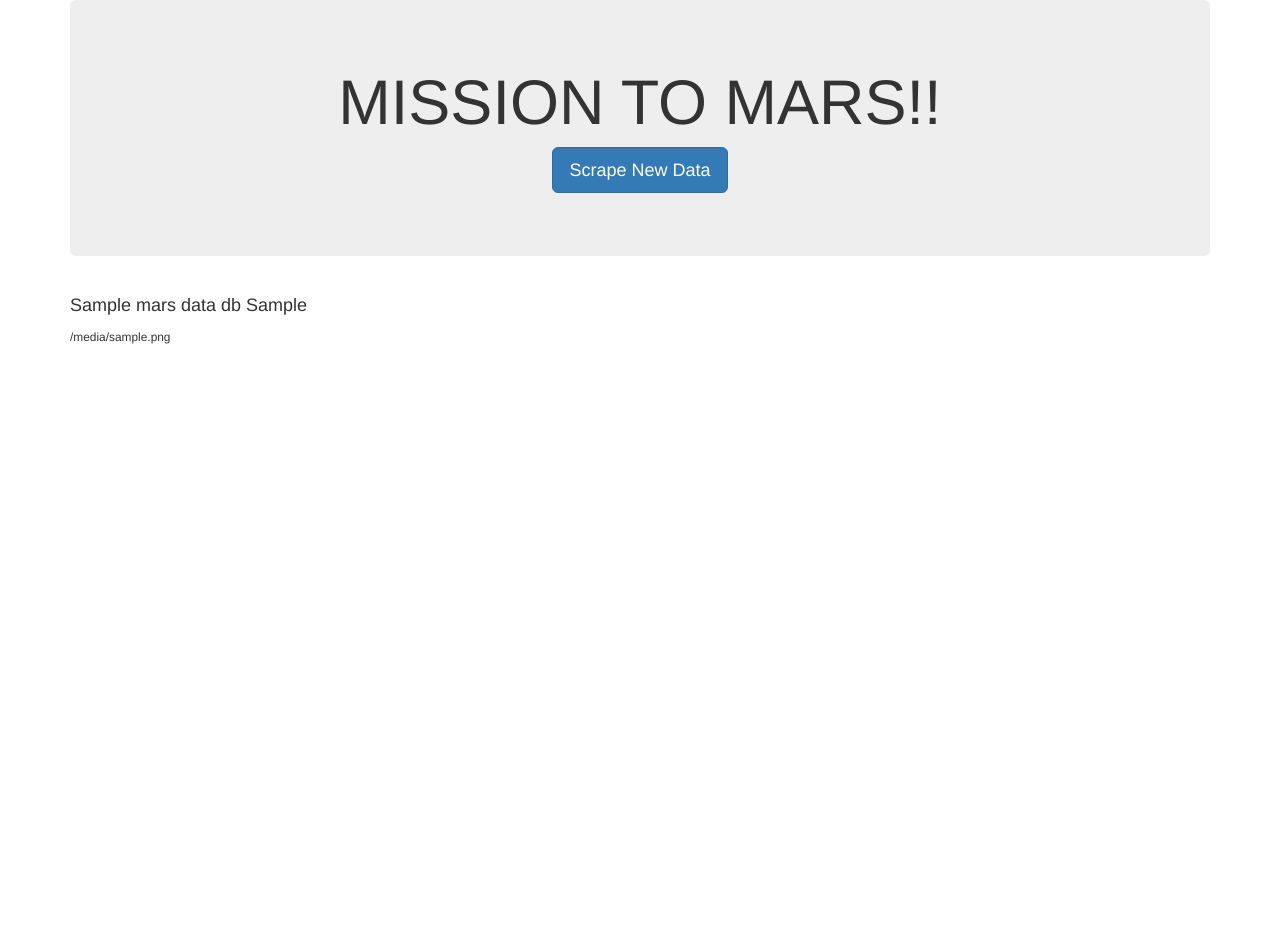
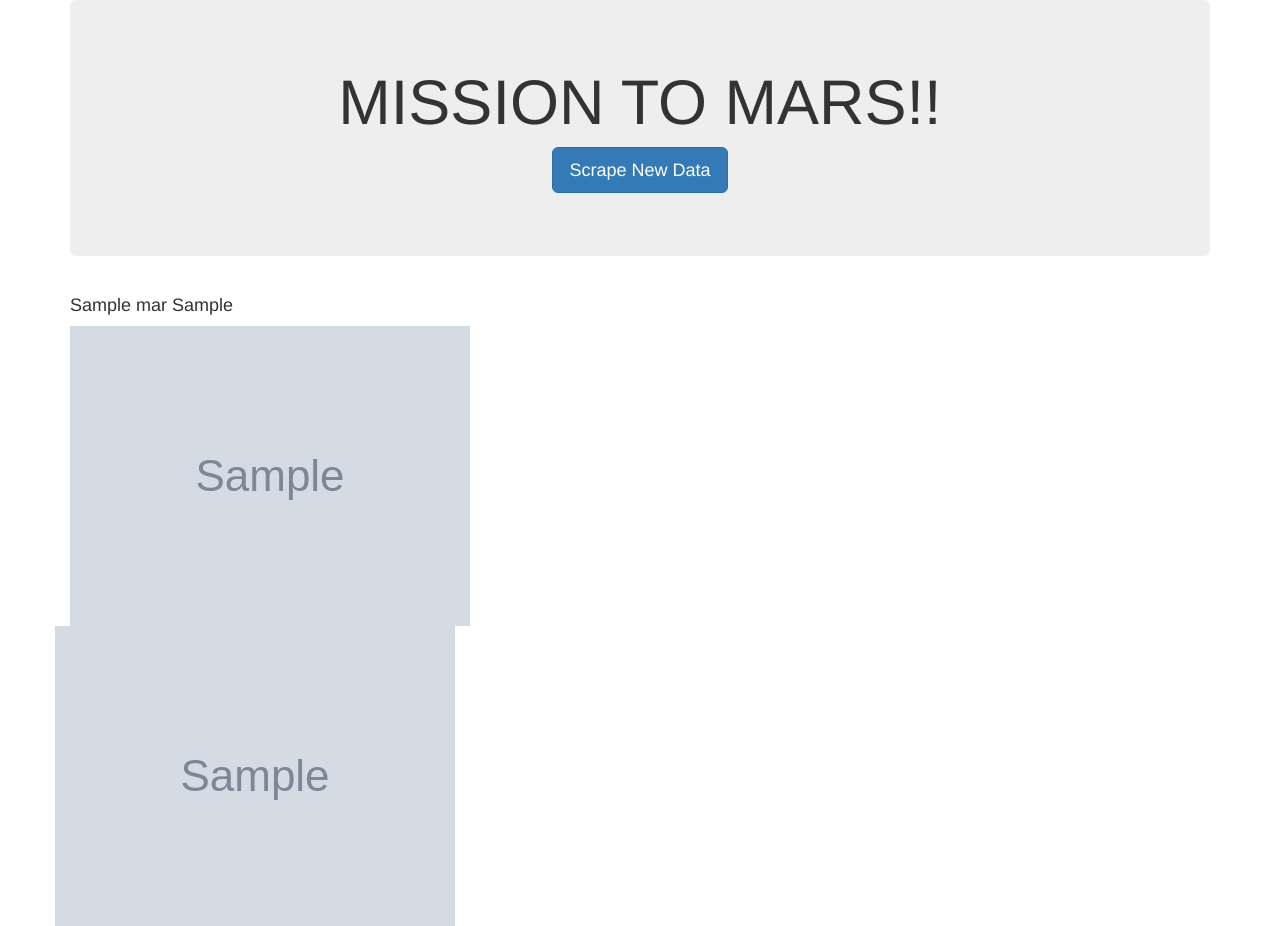
Before and after one commit to adnafarah/web-scraping-challenge, a Flask app: page / in a window 1280 px wide. Before the commit the page ends 344 px from the top, so only its background shows below. Run offline with Flask 2, Linux system fonts and the light colour scheme; grey boxes marked "Sample" are stand-in pictures; a database or web service that is not in the repository returns one stand-in record (values such as "Sample title"); some libraries are stand-ins or nearby versions.

Commit message:
updating

```diff
--- a/missions_to_mars/app.py
+++ b/missions_to_mars/app.py
@@ -11,7 +11,7 @@ mongo = PyMongo(app)
 @app.route("/")
 def index():
     # find one document from our mongo db and return it.
-    mars_data = mongo.db.mars_data_db.find_one()
+    mars_data = mongo.db.mars_data.find_one()
     # pass that listing to render_template
     return render_template("index.html", mars_data=mars_data)
 
@@ -20,11 +20,11 @@ def index():
 @app.route("/scrape")
 def scraper():
     # create a listings database
-    mars_data_db = mongo.db.mars_data
+    mars_data = mongo.db.mars_data
     # call the scrape function in our scrape_mars file to save to mongo.
     mars_data_ = scrape_mars.scrape()
     # update our mars data with the data that is being scraped.
-    mars_data.update({}, mars_data_, upsert=True)
+    mars_data.update_many({}, {"$set": mars_data_}, upsert=True)
     # return a message to our page so we know it was successful.
     return redirect("/", code=302)
 
--- a/missions_to_mars/scrape_mars.py
+++ b/missions_to_mars/scrape_mars.py
@@ -27,7 +27,7 @@ def scrape():
     browser.visit(url1)
 
     # Let it sleep for 1 second
-    time.sleep(1)
+    #time.sleep(1)
 
     # Return all the HTML on our page
     html = browser.html
--- a/missions_to_mars/templates/index.html
+++ b/missions_to_mars/templates/index.html
@@ -19,9 +19,14 @@
         <!-- Mars Data -->
         <div class="row" id="craiglist-listings">
           <div class="col-md-12">
-            <h4 class="heading">{{mars_data.news_title}} {{mars_data.news_p}}</h4>
-            <small>{{mars_data.featured_image_url}}</small>
+            <h4 class="heading">{{ mars_data.news_title }} {{ mars_data.news_p }}</h4>
+            <!-- <small>{{ mars_data.featured_image_url }}</small> -->
+            <img src="{{ mars_data.featured_image_url }}" alt="Mars Featured Image">
           </div>
+
+          <img src="{{ mars_data.featured_image_url }}" alt="Mars Featured Image">
+
+
         </div>
 
       </div>
```
Also changed, not shown: 1 other file.
